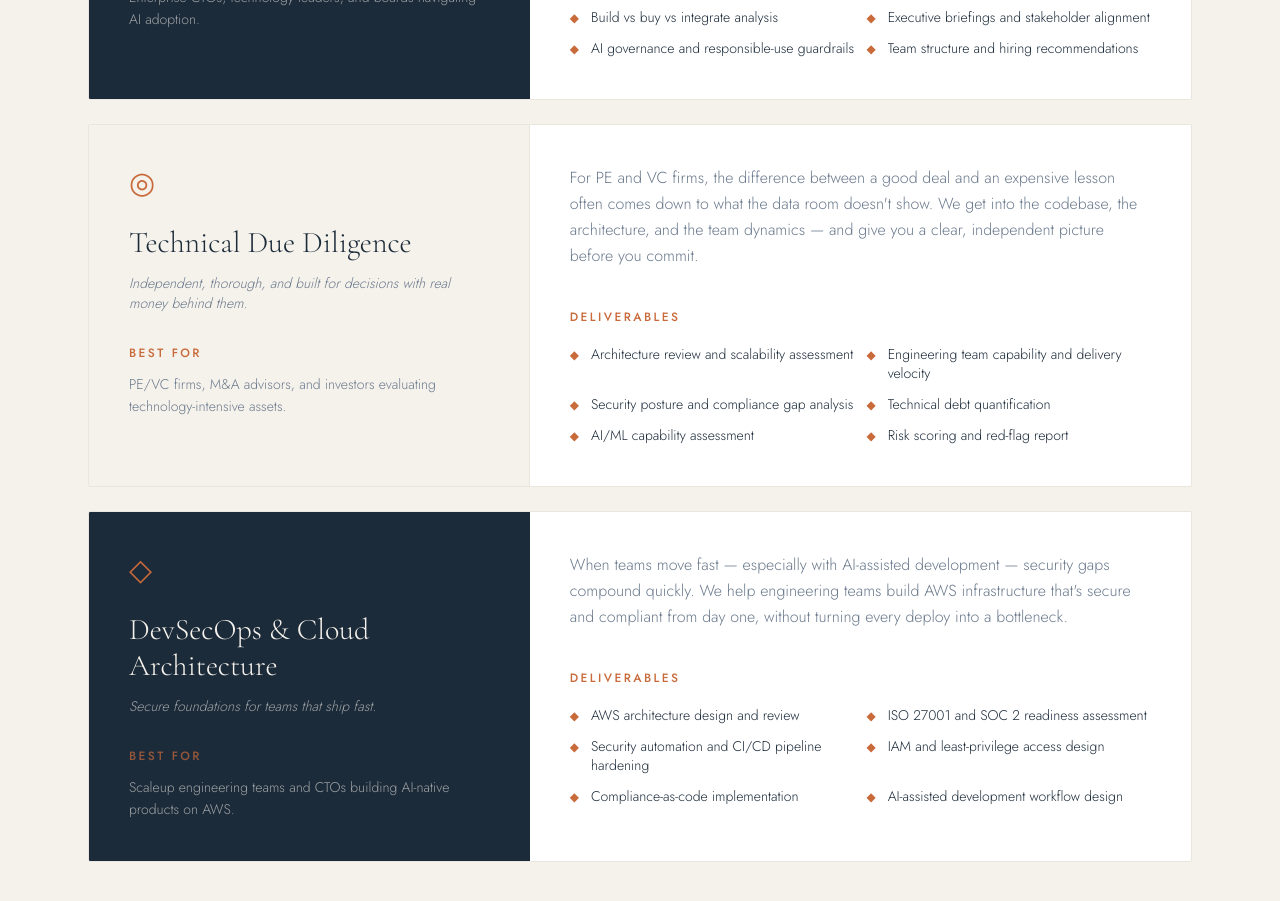
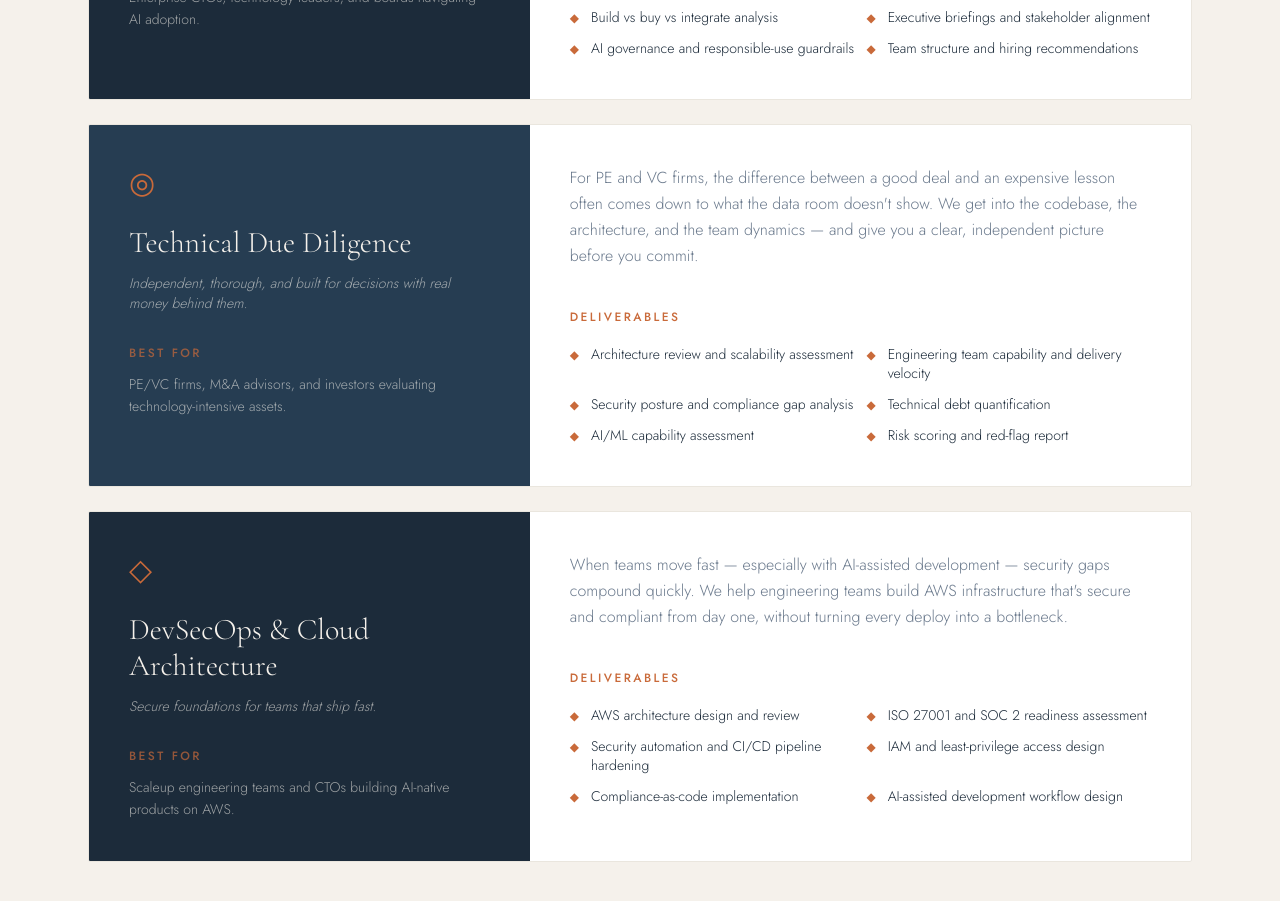
Before and after one commit to engram-ventures/engram-website, a Next.js app: page /services in a window 1280 px wide. Shown: the part 780-1681 px from the top of the page. Built offline with nearby package versions, Linux system fonts and the light colour scheme.

Commit message:
chore: small content changes; add page insights

```diff
--- a/app/layout.tsx
+++ b/app/layout.tsx
@@ -1,5 +1,6 @@
 import type { Metadata } from "next";
 import { Cormorant_Garamond, Jost, JetBrains_Mono } from "next/font/google";
+import { SpeedInsights } from '@vercel/speed-insights/next';
 import "./globals.css";
 import Navigation from "@/components/Navigation";
 import Footer from "@/components/Footer";
@@ -112,6 +113,7 @@ export default function RootLayout({
         <Navigation />
         <main id="main-content">{children}</main>
         <Footer />
+        <SpeedInsights />
       </body>
     </html>
   );
--- a/app/page.tsx
+++ b/app/page.tsx
@@ -27,12 +27,6 @@ const services = [
     desc: "Security-first engineering foundations. Cloud architecture, CI/CD hardening, compliance automation, and AI-native development workflows.",
     href: "/services#devsecops",
   },
-];
-
-const stats = [
-  { value: "23+", label: "Years in engineering & leadership" },
-  { value: "3", label: "Core service lines" },
-  { value: "AU", label: "Sydney-based, globally connected" },
 ];
 
 export default function Home() {
@@ -71,20 +65,6 @@ export default function Home() {
                 Our services
               </Link>
             </div>
-          </div>
-
-          {/* Stats */}
-          <div className="mt-24 grid grid-cols-3 gap-8 max-w-xl border-t border-white/10 pt-12">
-            {stats.map((s) => (
-              <div key={s.value}>
-                <div className="font-display text-3xl font-light text-parchment mb-1">
-                  {s.value}
-                </div>
-                <div className="font-body text-xs font-light text-parchment/50 leading-snug">
-                  {s.label}
-                </div>
-              </div>
-            ))}
           </div>
         </div>
       </section>
--- a/app/services/page.tsx
+++ b/app/services/page.tsx
@@ -89,9 +89,7 @@ export default function ServicesPage() {
       <section className="py-20 bg-parchment">
         <div className="max-w-6xl mx-auto px-6">
           <div className="flex flex-col gap-6">
-            {services.map((s, i) => {
-              const isEven = i % 2 === 0;
-              return (
+            {services.map((s, i) => (
               <div
                 key={s.id}
                 id={s.id}
@@ -99,21 +97,21 @@ export default function ServicesPage() {
               >
                 <div className="grid grid-cols-1 md:grid-cols-5">
                   {/* Left panel */}
-                  <div className={`md:col-span-2 p-10 ${isEven ? "bg-navy" : "bg-parchment border-b md:border-b-0 md:border-r border-parchment-dark"}`}>
+                  <div className={`md:col-span-2 p-10 ${i % 2 === 0 ? "bg-navy" : "bg-navy-light"}`}>
                     <div className="text-3xl mb-6 text-ember">
                       {s.icon}
                     </div>
-                    <h2 className={`font-display text-3xl font-light mb-3 ${isEven ? "text-parchment" : "text-navy"}`}>
+                    <h2 className="font-display text-3xl font-light mb-3 text-parchment">
                       {s.name}
                     </h2>
-                    <p className={`font-body text-sm font-light italic mb-8 ${isEven ? "text-parchment/60" : "text-slate-warm"}`}>
+                    <p className="font-body text-sm font-light italic mb-8 text-parchment/60">
                       {s.tagline}
                     </p>
                     <div>
-                      <div className={`section-label mb-3 ${isEven ? "text-ember/70" : "text-ember"}`}>
+                      <div className="section-label mb-3 text-ember/70">
                         Best for
                       </div>
-                      <p className={`font-body text-sm font-light leading-relaxed ${isEven ? "text-parchment/60" : "text-slate-warm"}`}>
+                      <p className="font-body text-sm font-light leading-relaxed text-parchment/60">
                         {s.audience}
                       </p>
                     </div>
@@ -140,8 +138,7 @@ export default function ServicesPage() {
                   </div>
                 </div>
               </div>
-            );
-            })}
+            ))}
           </div>
         </div>
       </section>
--- a/package.json
+++ b/package.json
@@ -11,6 +11,7 @@
     "qa": "npm run lint && npm run typecheck"
   },
   "dependencies": {
+    "@vercel/speed-insights": "^2.0.0",
     "next": "^16.1.6",
     "react": "^19.2.4",
     "react-dom": "^19.2.4",
```
Also changed, not shown: 1 other file (tests, documents, lock files or other folders).
